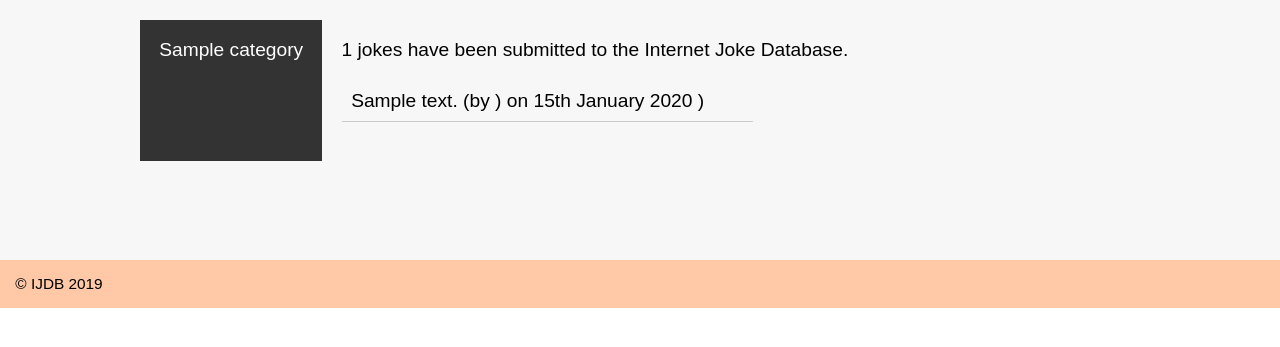
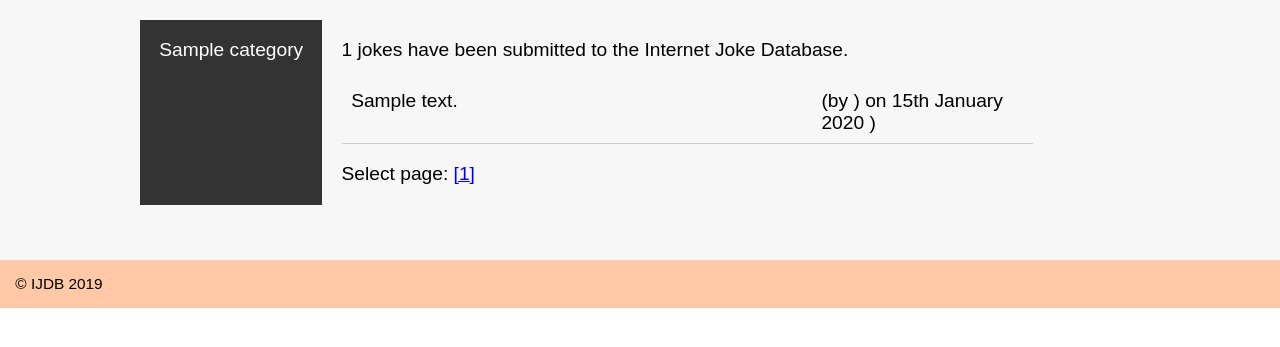
Before and after one commit to CaNopyEU/my_project, a PHP site: page /joke/list in a window 1280 px wide. Shown: the part 265-612 px from the top of the page. Run offline with PHP 8.4, Linux system fonts and the light colour scheme; tables that the repository leaves empty or names only in its code hold one stand-in row (values such as "Sample post").

Commit message:
final push

```diff
--- a/classes/Ijdb/Controllers/Joke.php
+++ b/classes/Ijdb/Controllers/Joke.php
@@ -22,17 +22,21 @@ class Joke {
 
     public function list() {
 
+        $page = $_GET['page'] ?? 1;
+
+        $offset = ($page-1)*10;
+
         if (isset($_GET['category'])) {
             $category = $this->categoriesTable->findById($_GET['category']);
-            $jokes = $category->getJokes();
+            $jokes = $category->getJokes(10, $offset);
+            $totalJokes = $category->getNumJokes();
         }
         else {
-            $jokes = $this->jokesTable->findAll();
+            $jokes = $this->jokesTable->findAll('jokedate DESC', 10, $offset);
+            $totalJokes = $this->jokesTable->total();
         }
 
         $title = 'Joke list';
-
-        $totalJokes = $this->jokesTable->total();
 
         $author = $this->authentication->getUser();
 
@@ -43,7 +47,9 @@ class Joke {
                 'totalJokes' => $totalJokes,
                 'jokes' => $jokes,
                 'user' => $author,
-                'categories' => $this->categoriesTable->findAll()
+                'categories' => $this->categoriesTable->findAll(),
+                'currentPage' => $page,
+                'categoryId' => $_GET['category'] ?? null
             ]
         ];
     }
--- a/classes/Ijdb/Entity/Category.php
+++ b/classes/Ijdb/Entity/Category.php
@@ -17,9 +17,9 @@ class Category
         $this->jokeCategoriesTable = $jokeCategoriesTable;
     }
 
-    public function getJokes()
+    public function getJokes($limit = null, $offset = null)
     {
-        $jokeCategories = $this->jokeCategoriesTable->find('categoryId', $this->id);
+        $jokeCategories = $this->jokeCategoriesTable->find('categoryId', $this->id, null, $limit, $offset);
 
         $jokes = [];
 
@@ -30,6 +30,25 @@ class Category
             }
         }
 
+        usort($jokes, [$this, 'sortJokes']);
+
         return $jokes;
     }
+
+    public function getNumJokes()
+    {
+        return $this->jokeCategoriesTable->total('categoryId', $this->id);
+    }
+
+    private function sortJokes($a, $b)
+    {
+        $aDate = new \DateTime($a->jokedate);
+        $bDate = new \DateTime($b->jokedate);
+
+        if ($aDate->getTimestamp() == $bDate->getTimestamp()) {
+            return 0;
+        }
+
+        return $aDate->getTimestamp() > $bDate->getTimestamp() ? -1 : 1;
+    }
 }
--- a/classes/Ninja/DatabaseTable.php
+++ b/classes/Ninja/DatabaseTable.php
@@ -34,9 +34,20 @@ class DatabaseTable {
         return $fields;
     }
 
-    public function total(){
-        $query = $this->query('SELECT COUNT(*)
-        FROM `' . $this->table . '`');
+    public function total($field = null, $value = null){
+
+        $sql = 'SELECT COUNT(*) FROM `' . $this->table . '`';
+        $parameters = [];
+
+        if (!empty($field)) {
+
+            $sql .= ' WHERE `' . $field . '` = :value';
+
+            $parameters = [
+                'value' => $value
+            ];
+        }
+        $query = $this->query($sql, $parameters);
         $row = $query->fetch();
         return $row[0];
     }
@@ -55,21 +66,48 @@ class DatabaseTable {
         return $query->fetchObject($this->className, $this->constructorArgs);
     }
 
-    public function find($column, $value){
+    public function find($column, $value, $orderBy = null, $limit = null, $offset = null){
+
         $query = 'SELECT * FROM ' . $this->table . ' WHERE ' . $column . ' = :value';
 
         $parameters = [
             'value' => $value
         ];
 
+        if ($orderBy != null) {
+            $query .= ' ORDER BY '. $orderBy;
+        }
+
+        if ($limit != null) {
+            $query .= ' LIMIT ' . $limit;
+        }
+
+        if ($offset != null) {
+            $query .= ' OFFSET ' . $offset;
+        }
+
         $query = $this->query($query, $parameters);
 
         return $query->fetchAll(\PDO::FETCH_CLASS, $this->className, $this->constructorArgs);
     }
 
-    public function findAll() {
-        $result = $this->query('SELECT *
-            FROM ' . $this->table);
+    public function findAll($orderBy = null, $limit = null, $offset = null) {
+
+        $query = 'SELECT * FROM ' . $this->table;
+
+        if ($orderBy != null) {
+            $query .= ' ORDER BY ' . $orderBy;
+        }
+
+        if ($limit != null) {
+            $query .= ' LIMIT ' . $limit;
+        }
+
+        if ($offset != null) {
+            $query .= ' OFFSET ' . $offset;
+        }
+
+        $result = $this->query($query);
 
         return $result->fetchAll(\PDO::FETCH_CLASS, $this->className, $this->constructorArgs);
     }
--- /dev/null
+++ b/classes/Ninja/Markdown.php
@@ -0,0 +1,54 @@
+<?php
+
+namespace Ninja;
+class Markdown
+{
+    private $string;
+
+    public function __construct($markDown)
+    {
+        $this->string = $markDown;
+    }
+
+    public function toHtml()
+    {
+        $text = htmlspecialchars($this->string, ENT_QUOTES, 'UTF-8');
+
+        // strong (bold)
+
+        $text = preg_replace('/__(.+?)__/s', '<strong>$1</strong>', $text);
+
+        $text = preg_replace('/\*\*(.+?)\*\*/s', '<strong>$1</strong>', $text);
+
+        // emphasis (italic)
+
+        $text = preg_replace('/_([^_]+)_/', '<em>$1</em>', $text);
+
+        $text = preg_replace('/\*([^\*]+)\*/', '<em>$1</em>', $text);
+
+        // Convert Windows (\r\n) to Unix (\n)
+
+        $text = str_replace("\r\n", "\n", $text);
+
+        //Convert Mac (\r) to Unix (\n)
+
+        $text = str_replace("\r", "\n", $text);
+
+        // Paragraphs
+
+        $text = '<p>' . str_replace("\n\n", '</p><p>', $text) . '</p>';
+
+        // Line breaks
+
+        $text = str_replace("\n", '<br>', $text);
+        //[linked text](link URL)
+
+        $text = preg_replace(
+            '/\[([^\]]+)]\(([-a-z0-9._~:\/?#@!$&\'()*+,;=%]+)\)/i',
+            '<a href="$2">$1</a>',
+            $text
+        );
+
+        return $text;
+    }
+}
--- a/public/jokes.css
+++ b/public/jokes.css
@@ -23,7 +23,7 @@ input[type="submit"] {margin-left: 15em; width: auto; padding: 0.5em 1em; clear:
 form {overflow: auto; clear: both; display: block;}
 
 blockquote {display: table; margin-bottom: 1em; border-bottom: 1px solid #ccc; padding: 0.5em; }
-blockquote p {display: table-cell; width: 90%; vertical-align: top;}
+blockquote p {display: table-cell; width: 70%; vertical-align: top;}
 blockquote form {  display: table-cell; width: 10%;}
 
 .errors {
@@ -47,3 +47,9 @@ input[type="checkbox"] + label {clear: right;}
 .categories a {color: white; text-decoration: none;}
 .categories li {margin-bottom: 1em;}
 .jokelist .jokes {display: table-cell; padding: 1em;}
+.currentpage:before {
+    content: "[";
+}
+.currentpage:after {
+    content: "]";
+}
--- a/templates/jokes.html.php
+++ b/templates/jokes.html.php
@@ -11,10 +11,11 @@
 <div class="jokes">
 
 <p><?=$totalJokes?> jokes have been submitted to the Internet Joke Database.</p>
+
 <?php  foreach ($jokes as $joke):?>
 <blockquote>
-    <p>
-    <?=htmlspecialchars($joke->joketext,ENT_QUOTES, 'UTF-8'); ?>
+
+    <?=(new \Ninja\Markdown($joke->joketext))->toHtml()?>
 
     (by <a href="mailto:<?=htmlspecialchars($joke->getAuthor()->email, ENT_QUOTES,
         'UTF-8'); ?>"><?=htmlspecialchars($joke->getAuthor()->name, ENT_QUOTES,
@@ -34,7 +35,22 @@
           </form>
             <?php endif; ?>
         <?php endif; ?>
-    </p>
+
 </blockquote>
 <?php endforeach;?>
+
+Select page:
+
+<?php
+$numPages = ceil($totalJokes/10);
+for ($i = 1; $i <= $numPages; $i++):
+  if ($i == $currentPage):
+?>
+  <a class="currentpage" href="/joke/list?page=<?=$i?><?=!empty($categoryId) ? '&category=' . $categoryId : '' ?>"><?=$i?></a>
+<?php else: ?>
+  <a href="/joke/list?page=<?=$i?><?=!empty($categoryId) ? '&category=' . $categoryId : '' ?>"><?=$i?></a>
+<?php endif; ?>
+<?php endfor; ?>
+
+
 </div>
```
